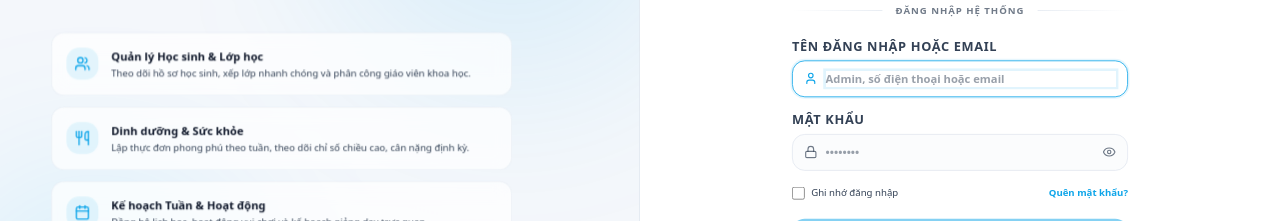
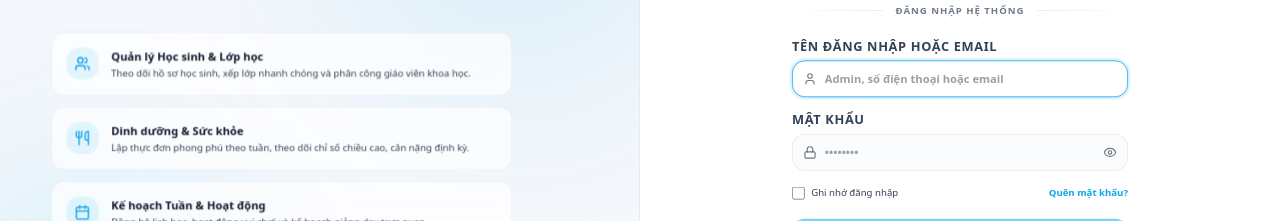
Before and after one commit to caixeng/qa-doraemon, a React (Vite) app: page /login in a window 1280 px wide. Shown: the part 314-535 px from the top of the page. Built offline with nearby package versions, Linux system fonts and the light colour scheme; no server answers.

Commit message:
fix: triet de loi khung hinh chu nhat o input login bang single unified rounded input

```diff
--- a/src/index.css
+++ b/src/index.css
@@ -173,8 +173,8 @@ input:-webkit-autofill:hover,
 input:-webkit-autofill:focus,
 input:-webkit-autofill:active {
   -webkit-text-fill-color: var(--color-on-surface, #0f172a) !important;
-  -webkit-box-shadow: 0 0 0px 1000px var(--color-surface, #ffffff) inset !important;
-  box-shadow: 0 0 0px 1000px var(--color-surface, #ffffff) inset !important;
+  -webkit-box-shadow: 0 0 0px 1000px var(--color-surface-container-low, #f8fafc) inset !important;
+  box-shadow: 0 0 0px 1000px var(--color-surface-container-low, #f8fafc) inset !important;
   transition: background-color 5000s ease-in-out 0s;
 }
 
@@ -183,8 +183,8 @@ input:-webkit-autofill:active {
 .dark input:-webkit-autofill:focus,
 .dark input:-webkit-autofill:active {
   -webkit-text-fill-color: var(--color-on-surface, #f8fafc) !important;
-  -webkit-box-shadow: 0 0 0px 1000px var(--color-surface, #1f2332) inset !important;
-  box-shadow: 0 0 0px 1000px var(--color-surface, #1f2332) inset !important;
+  -webkit-box-shadow: 0 0 0px 1000px var(--color-surface-container-low, #151924) inset !important;
+  box-shadow: 0 0 0px 1000px var(--color-surface-container-low, #151924) inset !important;
 }
 
 .dark {
--- a/src/views/Login.tsx
+++ b/src/views/Login.tsx
@@ -309,8 +309,8 @@ export function Login() {
               <label htmlFor="email" className="block text-2xs font-black uppercase tracking-wider text-on-surface-variant">
                 Tên đăng nhập hoặc Email
               </label>
-              <div className="relative group flex items-center gap-2.5 rounded-xl border border-outline-variant bg-surface-container-low/60 px-3.5 py-3 focus-within:border-primary focus-within:bg-surface focus-within:ring-2 focus-within:ring-primary/10 transition-all">
-                <User size={17} className="shrink-0 text-on-surface-variant/70 group-focus-within:text-primary transition-colors" />
+              <div className="relative flex items-center">
+                <User size={17} className="absolute left-3.5 top-1/2 -translate-y-1/2 text-on-surface-variant/70 pointer-events-none z-10" />
                 <input
                   id="email"
                   type="text"
@@ -319,7 +319,7 @@ export function Login() {
                   value={email}
                   onChange={(e) => setEmail(e.target.value)}
                   placeholder="Admin, số điện thoại hoặc email"
-                  className="w-full !bg-transparent text-sm text-on-surface outline-none border-none shadow-none placeholder:text-on-surface-variant/50 font-semibold focus:ring-0"
+                  className="w-full rounded-xl border border-outline-variant bg-surface-container-low/60 pl-10 pr-3.5 py-3 text-sm text-on-surface placeholder:text-on-surface-variant/50 font-semibold focus:border-primary focus:bg-surface focus:outline-none focus:ring-2 focus:ring-primary/10 transition-all"
                   disabled={isSubmitting}
                 />
               </div>
@@ -330,8 +330,8 @@ export function Login() {
               <label htmlFor="password" className="block text-2xs font-black uppercase tracking-wider text-on-surface-variant">
                 Mật khẩu
               </label>
-              <div className="relative group flex items-center gap-2.5 rounded-xl border border-outline-variant bg-surface-container-low/60 px-3.5 py-3 focus-within:border-primary focus-within:bg-surface focus-within:ring-2 focus-within:ring-primary/10 transition-all">
-                <Lock size={17} className="shrink-0 text-on-surface-variant/70 group-focus-within:text-primary transition-colors" />
+              <div className="relative flex items-center">
+                <Lock size={17} className="absolute left-3.5 top-1/2 -translate-y-1/2 text-on-surface-variant/70 pointer-events-none z-10" />
                 <input
                   id="password"
                   type={showPassword ? 'text' : 'password'}
@@ -339,13 +339,13 @@ export function Login() {
                   value={password}
                   onChange={(e) => setPassword(e.target.value)}
                   placeholder="••••••••"
-                  className="w-full !bg-transparent text-sm text-on-surface outline-none border-none shadow-none placeholder:text-on-surface-variant/50 pr-8 font-semibold focus:ring-0"
+                  className="w-full rounded-xl border border-outline-variant bg-surface-container-low/60 pl-10 pr-10 py-3 text-sm text-on-surface placeholder:text-on-surface-variant/50 font-semibold focus:border-primary focus:bg-surface focus:outline-none focus:ring-2 focus:ring-primary/10 transition-all"
                   disabled={isSubmitting}
                 />
                 <button
                   type="button"
                   onClick={() => setShowPassword(!showPassword)}
-                  className="absolute inset-y-0 right-0 pr-3.5 flex items-center text-on-surface-variant/70 hover:text-on-surface transition-colors cursor-pointer"
+                  className="absolute right-3.5 top-1/2 -translate-y-1/2 text-on-surface-variant/70 hover:text-on-surface transition-colors cursor-pointer z-10"
                 >
                   {showPassword ? <EyeOff size={17} /> : <Eye size={17} />}
                 </button>
```
